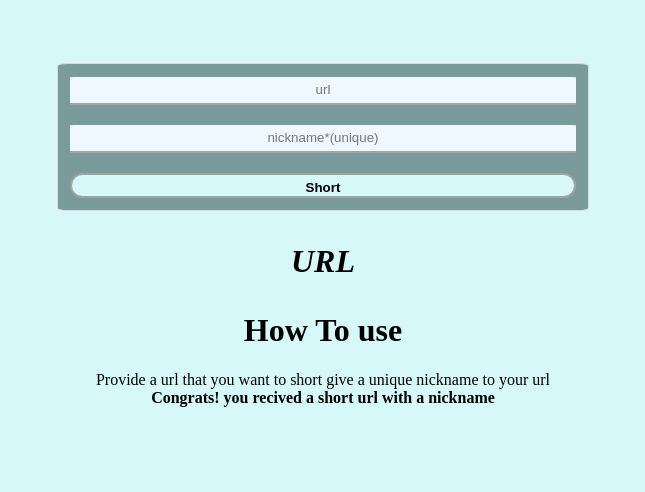
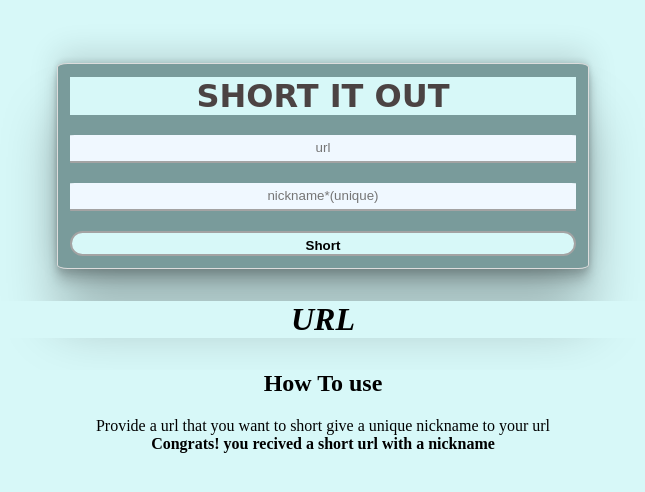
Before and after one commit to aakashindoriya/shorturl, a website: page home.html in a window 1280 px wide. Shown: the whole page, without its empty margins (317-962 px from the left). Drawn offline with Linux system fonts and the light colour scheme.

Commit message:
mission acomplished

```diff
--- a/home.html
+++ b/home.html
@@ -18,6 +18,7 @@
             border: 1px solid gainsboro;
             border-radius: 2%;
             background-color: rgb(121, 155, 155);
+            box-shadow: rgba(0, 0, 0, 0.25) 0px 54px 55px, rgba(0, 0, 0, 0.12) 0px -12px 30px, rgba(0, 0, 0, 0.12) 0px 4px 6px, rgba(0, 0, 0, 0.17) 0px 12px 13px, rgba(0, 0, 0, 0.09) 0px -3px 5px;
 
         }
         input {
@@ -44,6 +45,11 @@
             font-weight: bolder;
             font-style: oblique;
         }
+        h1{
+            margin: 0%;
+            font-family: cursive;
+            color: rgb(75, 67, 67);
+        }
         @media screen and (max-width:600px) {
             #form{
             display: flex;
@@ -63,10 +69,12 @@
     <meta charset="UTF-8">
     <meta http-equiv="X-UA-Compatible" content="IE=edge">
     <meta name="viewport" content="width=device-width, initial-scale=1.0">
-    <title>Document</title>
+    <title>Aakash</title>
 </head>
 <body>
+
     <div id="form">
+        <h1>SHORT IT OUT</h1>
         <input placeholder="url" id="url"/>
         <input placeholder="nickname*(unique)" id="name" />
         <button onclick="short()">Short</button>
@@ -76,7 +84,7 @@
         <p id="res">URL</p>
     </div>
     <div>
-        <h1>How To use</h1>
+        <h2>How To use</h2>
         <p>Provide a url that you want to short give a unique nickname to your url <br> <b>Congrats! you recived a short url with a nickname</b></p>
     </div>
 </body>
```
